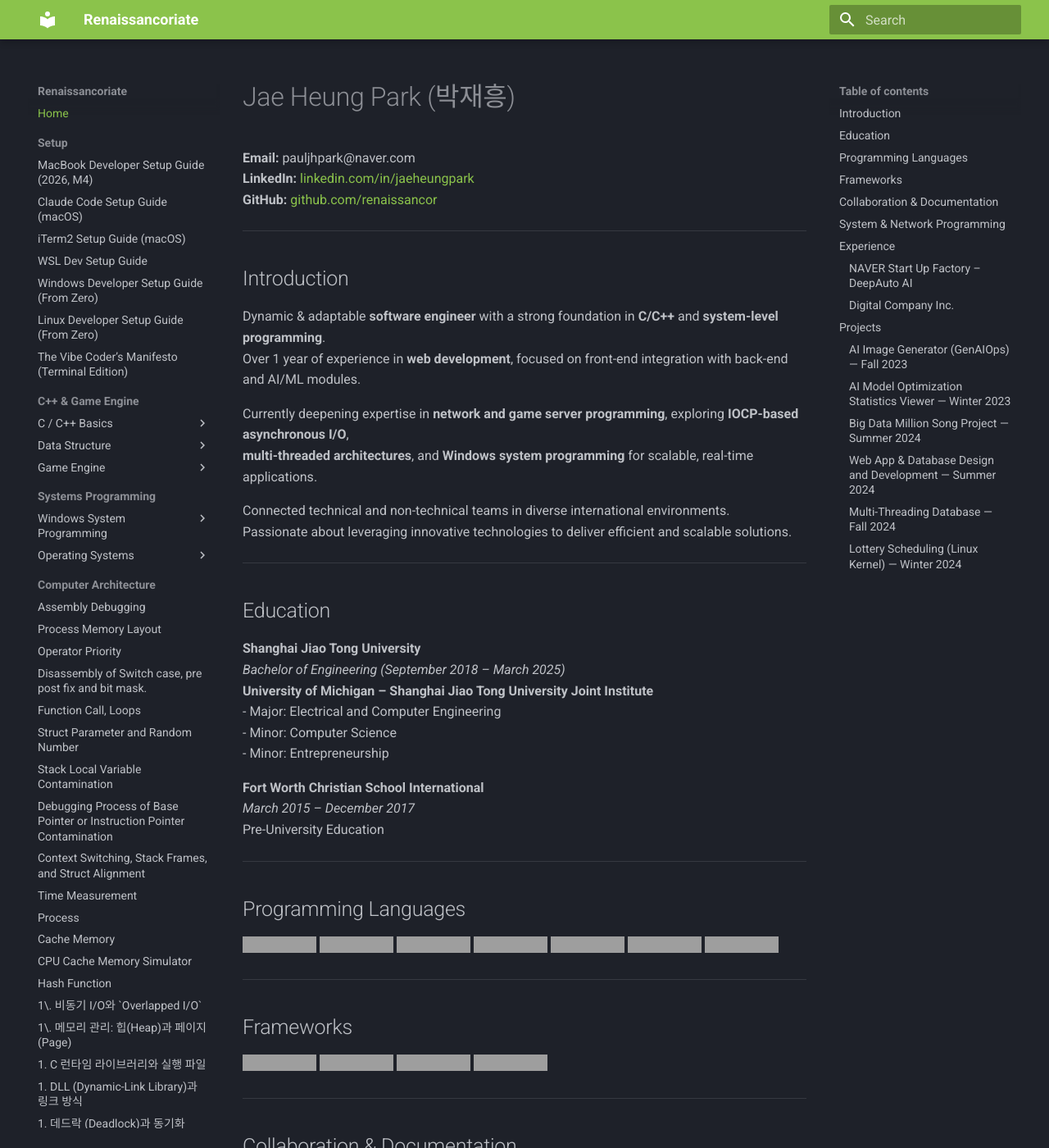
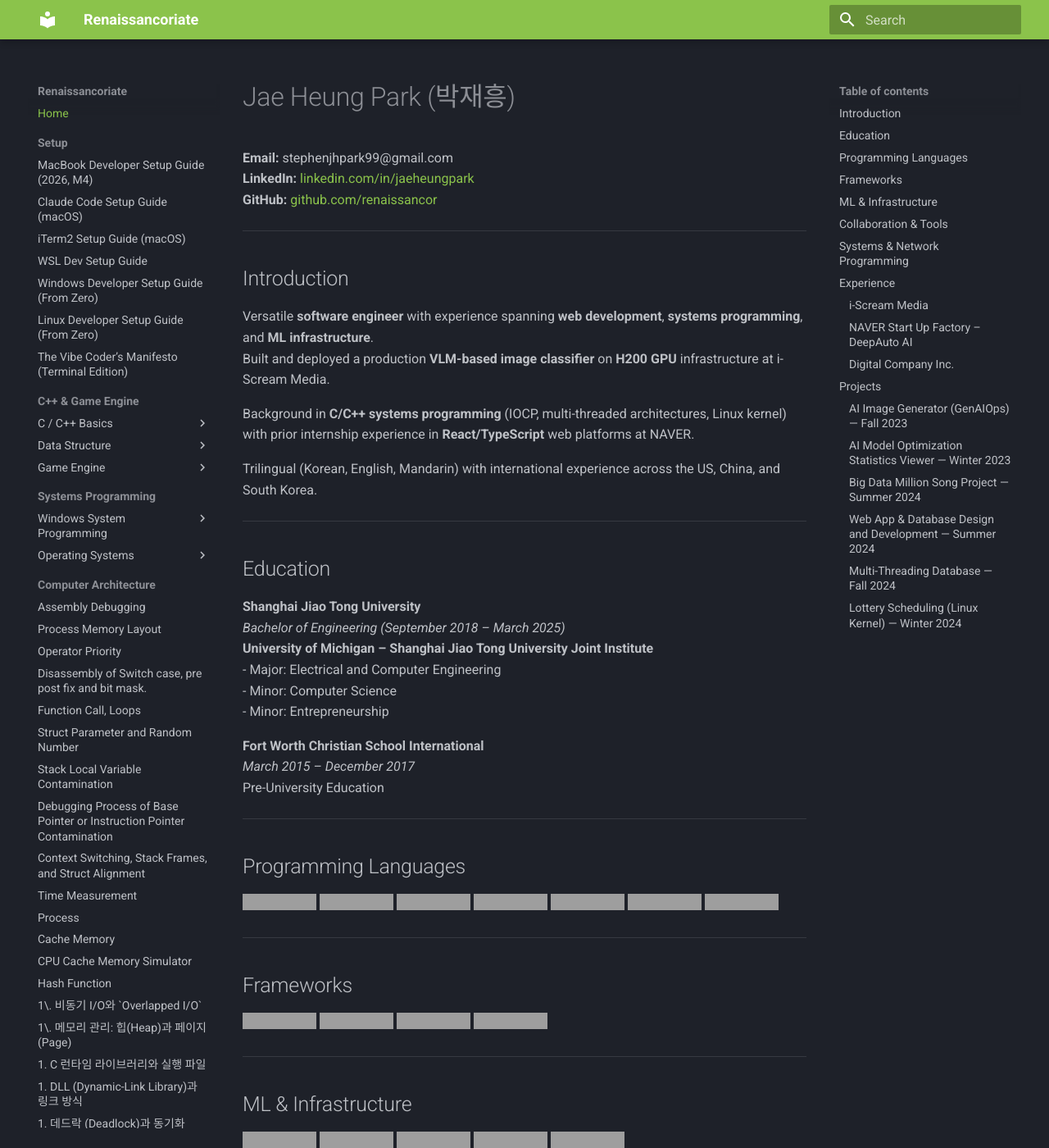
Before and after one commit to renaissancor/renaissancor.github.io, an MkDocs documentation site: the page built from docs/index.md, in a window 1280 px wide and 1400 px high. Shown: the whole window at 82% size. Built offline with MkDocs 1.6.1 and Material for MkDocs 9.7.7, drawn with Linux system fonts in a browser that asks for light colours; some of the changed text lies outside the part shown; grey boxes are pictures that could not be loaded.

```diff
--- a/docs/index.md
+++ b/docs/index.md
@@ -4,7 +4,7 @@ title: "CV | Jae Heung Park"
 
 # Jae Heung Park (박재흥)
 
-**Email:** pauljhpark@naver.com
+**Email:** stephenjhpark99@gmail.com
 **LinkedIn:** [linkedin.com/in/jaeheungpark](https://www.linkedin.com/in/jaeheung-park-6623ab1b1/)
 **GitHub:** [github.com/renaissancor](https://github.com/renaissancor)
 
@@ -12,14 +12,12 @@ title: "CV | Jae Heung Park"
 
 ## Introduction
 
-Dynamic & adaptable **software engineer** with a strong foundation in **C/C++** and **system-level programming**.
-Over 1 year of experience in **web development**, focused on front-end integration with back-end and AI/ML modules.
+Versatile **software engineer** with experience spanning **web development**, **systems programming**, and **ML infrastructure**.
+Built and deployed a production **VLM-based image classifier** on **H200 GPU** infrastructure at i-Scream Media.
 
-Currently deepening expertise in **network and game server programming**, exploring **IOCP-based asynchronous I/O**,
-**multi-threaded architectures**, and **Windows system programming** for scalable, real-time applications.
+Background in **C/C++ systems programming** (IOCP, multi-threaded architectures, Linux kernel) with prior internship experience in **React/TypeScript** web platforms at NAVER.
 
-Connected technical and non-technical teams in diverse international environments.
-Passionate about leveraging innovative technologies to deliver efficient and scalable solutions.
+Trilingual (Korean, English, Mandarin) with international experience across the US, China, and South Korea.
 
 ---
 
@@ -59,7 +57,17 @@ Pre-University Education
 
 ---
 
-## Collaboration & Documentation
+## ML & Infrastructure
+
+![vLLM](https://img.shields.io/badge/-vLLM-333333?style=flat&logo=python)
+![Hugging Face](https://img.shields.io/badge/-Hugging_Face-333333?style=flat&logo=huggingface)
+![FastAPI](https://img.shields.io/badge/-FastAPI-333333?style=flat&logo=fastapi)
+![Docker](https://img.shields.io/badge/-Docker-333333?style=flat&logo=docker)
+![NVIDIA](https://img.shields.io/badge/-CUDA_/_H200_/_RTX_4090-333333?style=flat&logo=nvidia)
+
+---
+
+## Collaboration & Tools
 
 ![Git](https://img.shields.io/badge/-Git-333333?style=flat&logo=git)
 ![GitHub](https://img.shields.io/badge/-GitHub-333333?style=flat&logo=github)
@@ -71,8 +79,9 @@ Pre-University Education
 
 ---
 
-## System & Network Programming
+## Systems & Network Programming
 
+- Built a production **VLM image classification pipeline** on **H200 GPU** with **FP8/AWQ quantization** for cost-efficient on-premise inference.
 - Proficient in **Windows System Programming**, focusing on **asynchronous I/O** models such as **IOCP** and **Overlapped I/O**.
 - Experienced with **socket programming (TCP/UDP)** using **Winsock2** and **POSIX sockets**.
 - Designed and benchmarked **multi-threaded**, **event-driven**, and **asynchronous** server architectures.
@@ -81,6 +90,17 @@ Pre-University Education
 ---
 
 ## Experience
+
+### **i-Scream Media**
+_February 2026 – Present_
+**Junior Researcher**, Seoul, South Korea
+
+- Built an on-premise **VLM image safety classifier** for children's educational platforms using **Gemma 4 31B (FP8)** deployed on **H200 GPU** via **vLLM**.
+- Designed a **2-pass classification pipeline**: VLM visual analysis + deterministic text analysis (profanity/slur detection), outputting Korean media ratings (all/12/15/18).
+- Developed a **FastAPI production server** for integration with the internal content management system.
+- Managed multi-GPU infrastructure (**H200 NVL**, **RTX 4090**) with **FP8/AWQ quantization** for cost-efficient inference under children's data privacy constraints.
+
+---
 
 ### **NAVER Start Up Factory – DeepAuto AI**
 _August 2023 – January 2024_
--- a/mkdocs.yml
+++ b/mkdocs.yml
@@ -1,6 +1,6 @@
 # Basic site metadata
 site_name: Renaissancoriate
-site_description: C++ Blog and Study Notes
+site_description: Systems Programming & Software Engineering Portfolio
 site_author: Renaissancor
 site_url: https://renaissancor.github.io
 
```
Also changed, not shown: other parts of docs/index.md (+1 -1 lines), docs/Setup/Linux_Dev_Setup.md (+11 -16 lines), docs/Setup/Windows_Dev_Setup.md (+11 -17 lines), 1 other file.
